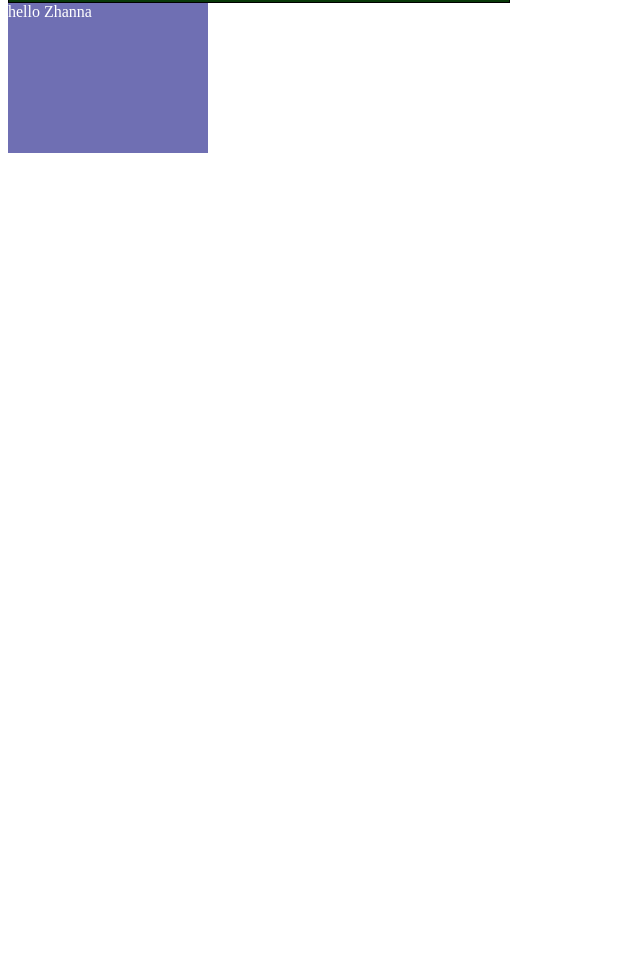
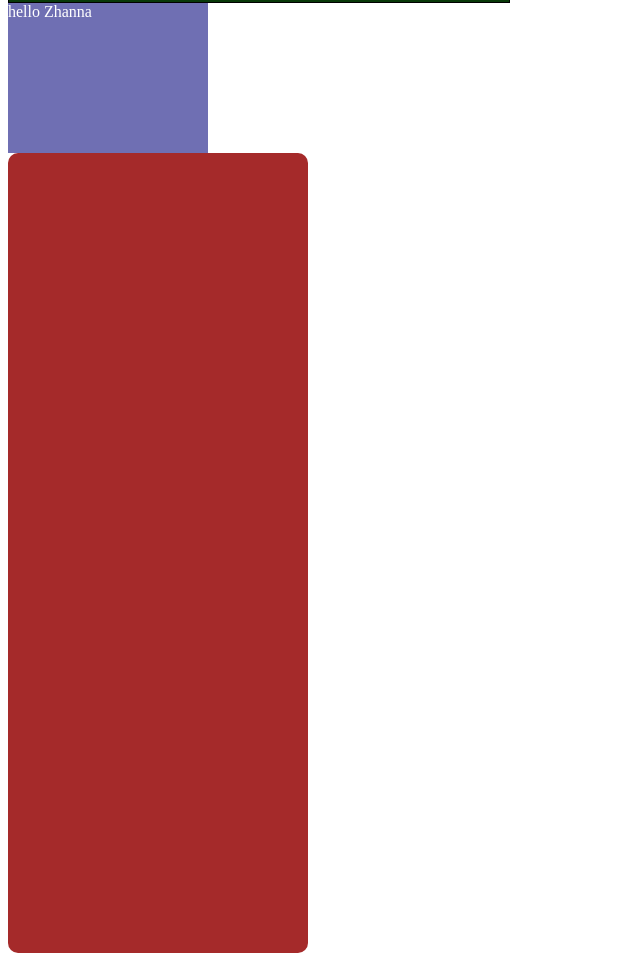
Before and after one commit to zhanna066/lesson20, a plain HTML site: page index.html in a window 1280 px wide. Shown: the part 407-1368 px from the top of the page, without its empty margins (0-640 px from the left). Before the commit the page ends 800 px from the top, so only its background shows below. Drawn offline with Linux system fonts and the light colour scheme.

Commit message:
added new class

```diff
--- a/index.html
+++ b/index.html
@@ -12,6 +12,8 @@
 
     <div class="result"> Zhanna </div>
 
+    <div class="content"></div>
+
     <script src="./index.js"></script>
 
 </body>
--- a/index.js
+++ b/index.js
@@ -1,4 +1,5 @@
 let box = document.querySelector(".box")
 let result = document.querySelector(".result")
+let content = document.querySelector(".content")
 
 result.innerHTML = "hello Zhanna"
--- a/style.css
+++ b/style.css
@@ -11,3 +11,10 @@
     background-color: rgb(111, 111, 179);
     color: white;
 }
+
+.content {
+    width: 300px;
+    height: 100vh;
+    background-color: brown;
+    border-radius: 10px;
+}
```
